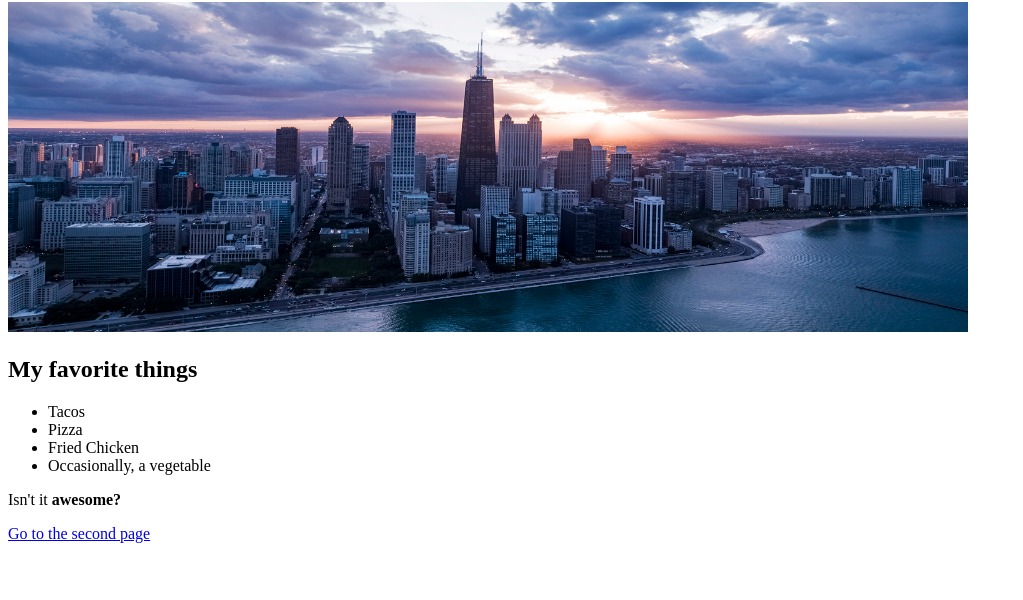
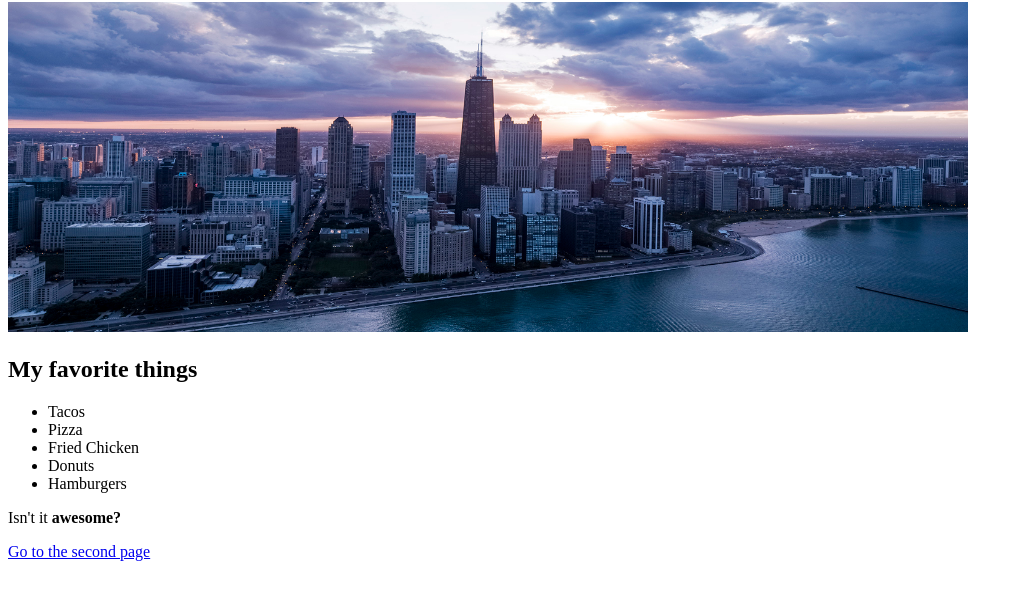
Before and after one commit to pete-msc/mysite, a plain HTML site: page index.html in a window 1280 px wide. Shown: the part 78-678 px from the top of the page, without its empty margins (0-1023 px from the left). Drawn offline with Linux system fonts and the light colour scheme.

Commit message:
Forgot I love burgers

```diff
--- a/index.html
+++ b/index.html
@@ -21,7 +21,8 @@
         <li>Tacos</li>
         <li>Pizza</li>
         <li>Fried Chicken</li>
-        <li>Occasionally, a vegetable</li>
+        <li>Donuts</li>
+        <li>Hamburgers</li>
     </ul>
 
     <p>Isn't it <strong>awesome?</strong></p>
```
